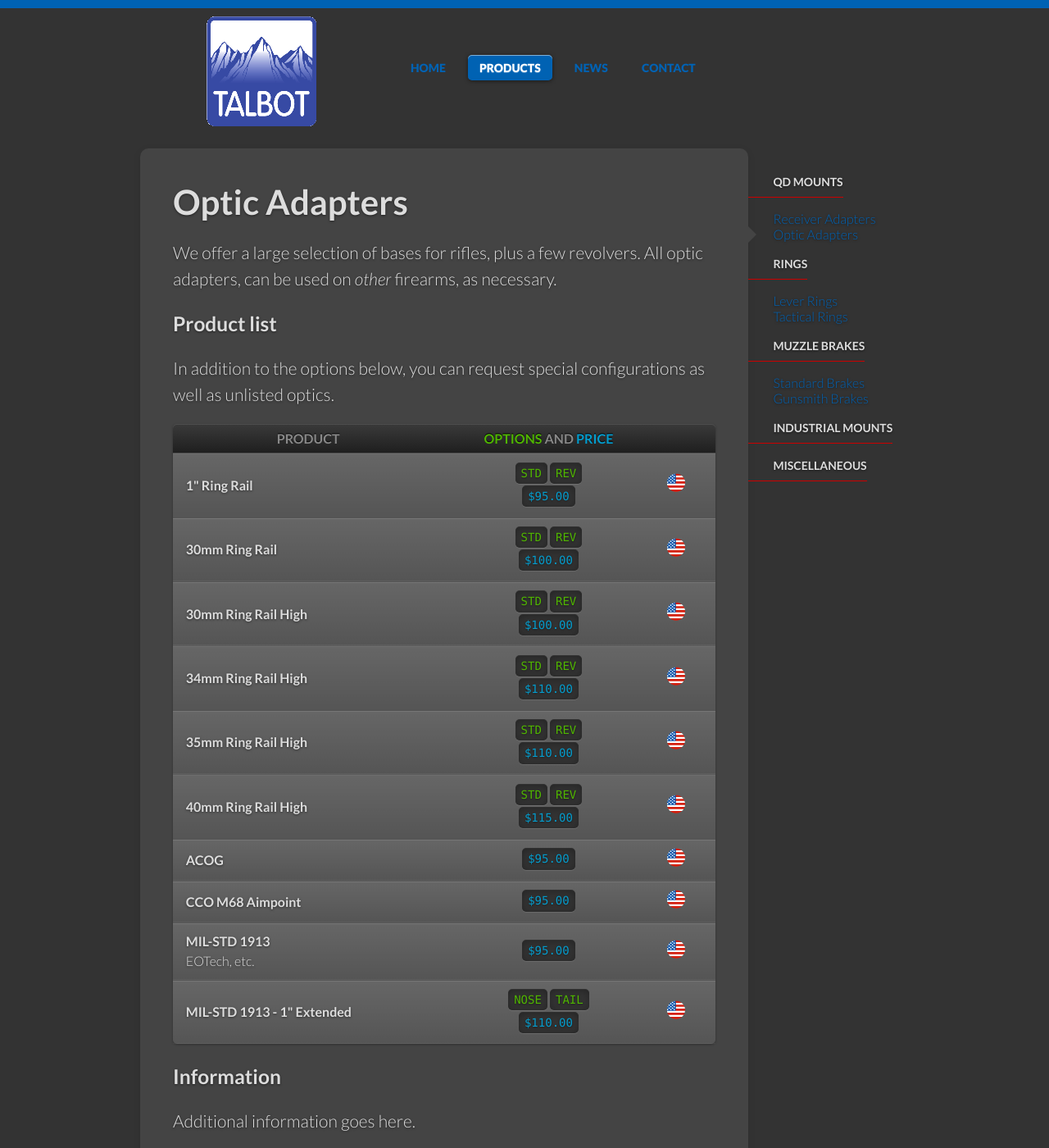
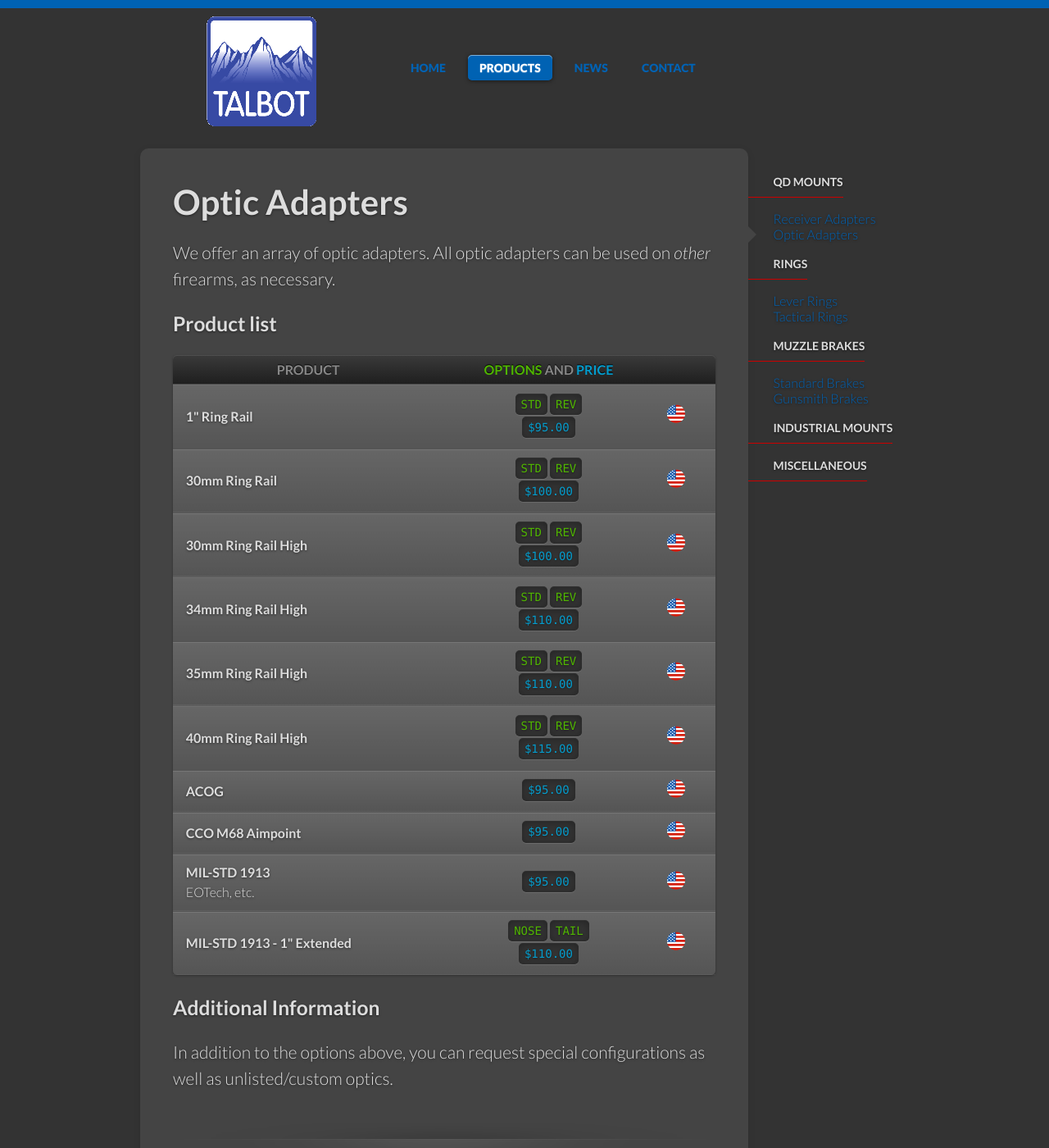
Before and after one commit to qdmounts/qdmounts.github.io, a Jekyll site: the page built from _products/optic-adapters.md, in a window 1280 px wide and 1400 px high. Shown: the whole window at 82% size. Built offline with Jekyll 4.4.1, drawn with Linux system fonts in a browser that asks for light colours.

Commit message:
worked on optic adapters page

```diff
--- a/_products/optic-adapters.md
+++ b/_products/optic-adapters.md
@@ -6,11 +6,9 @@
 permalink: /products/optic-adapters/
 ---
 
-We offer a large selection of bases for rifles, plus a few revolvers. All optic adapters, can be used on *other* firearms, as necessary.
+We offer an array of optic adapters. All optic adapters can be used on *other* firearms, as necessary.
 
 ### Product list
-
-In addition to the options below, you can request special configurations as well as unlisted optics.
 
 <div class="mobile-side-scroller">
 
@@ -30,6 +28,6 @@
 </table>
 </div>
 
-### Information
+### Additional Information
 
-Additional information goes here.
+In addition to the options above, you can request special configurations as well as unlisted/custom optics.
```
